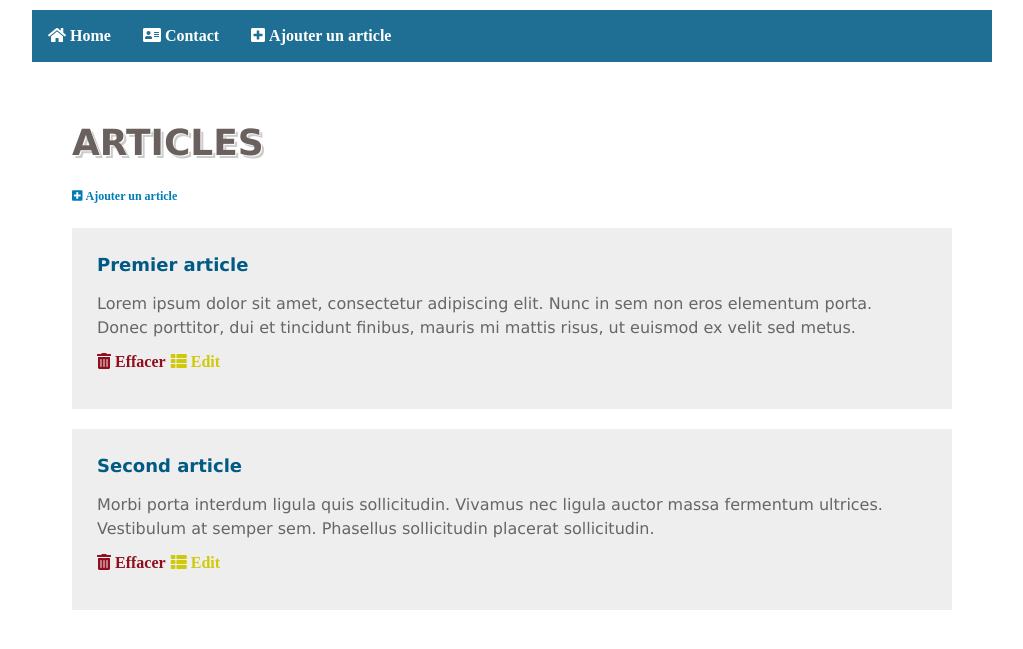
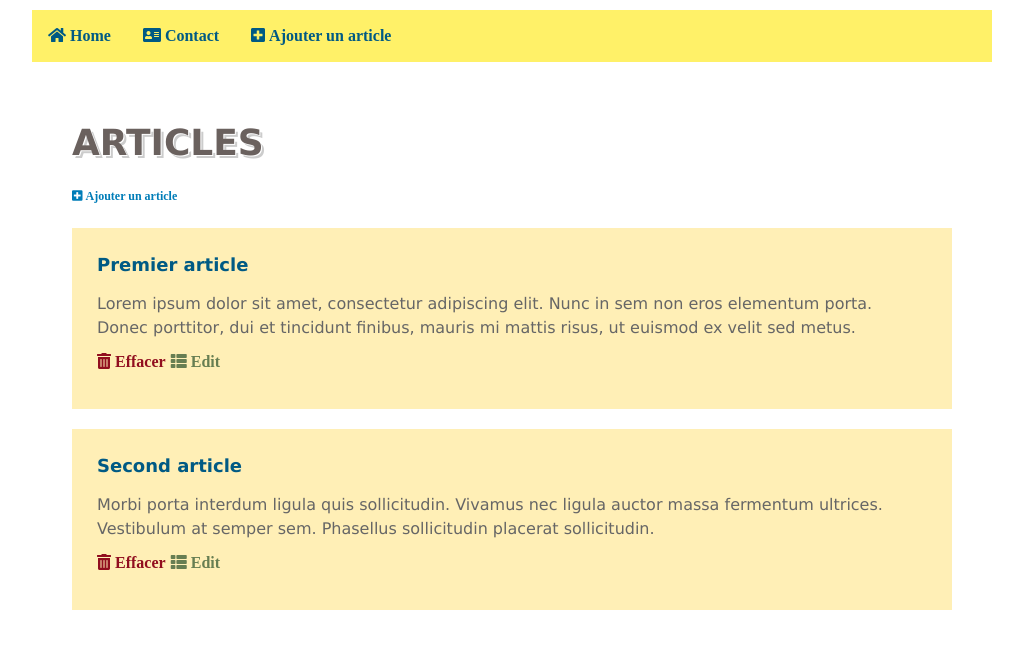
Before and after one commit to recca004/01_php, a PHP site: page / in a window 1280 px wide. Shown: the top 649 px of the page, without its empty margins (128-1151 px from the left). Run offline with PHP 8.4, Linux system fonts and the light colour scheme; data comes from the database, SQL or seed files in the repository; some libraries are stand-ins or nearby versions.

Commit message:
commit 11h

```diff
--- a/01_EXOS/css/style.css
+++ b/01_EXOS/css/style.css
@@ -82,8 +82,8 @@ nav ul li em{display:none; position:absolute; bottom:-8px; background:url(../ima
 nav ul li.actif em{display:block;}
 
 /* Navbar */
-ul.navbar {list-style-type: none;margin: 0;padding: 0;overflow: hidden;background-color: rgba(0, 90, 132, 0.88);}
+ul.navbar {list-style-type: none;margin: 0;padding: 0;overflow: hidden;background-color: #FFF168;}
 ul.navbar li {float: left;}
-ul.navbar li a {display: block;color: white;text-align: center;padding: 14px 16px;text-decoration: none;}
+ul.navbar li a {display: block;color: #005A84;text-align: center;padding: 14px 16px;text-decoration: none;}
 ul.navbar li a:hover {background-color: #062837;}
-.container{    background-color: rgb(238, 238, 238); padding: 25px;}
+.container{    background-color: #FFEFB6; padding: 25px;}
--- a/01_EXOS/view/articles/article_detail.php
+++ b/01_EXOS/view/articles/article_detail.php
@@ -18,7 +18,7 @@ if( isset( $datas[ 'article' ] ) )
             </p>
                         <p>
             <a href="<?php echo SITE_URL; ?>/index.php?page=articles&action=del&id=<?php echo $row[ 'IdArticle' ]; ?>"><i class="fas fa-trash-alt" style="color:#910E1F"> Effacer</i></a>
-            <a href="<?php echo SITE_URL; ?>/index.php?page=articles&action=show&id=<?php echo $row[ 'IdArticle' ]; ?>"><i class="fas fa-th-list" style="color:#D0C90A"> Edit</i></a>
+            <a href="<?php echo SITE_URL; ?>/index.php?page=articles&action=show&id=<?php echo $row[ 'IdArticle' ]; ?>"><i class="fas fa-th-list" style="color:#677E52"> Edit</i></a>
 
             </p>
 
--- a/01_EXOS/view/articles/articles.php
+++ b/01_EXOS/view/articles/articles.php
@@ -16,7 +16,7 @@ if( isset( $datas[ 'articles' ] ) )
                 </p>
                 <p>
                 <a href="<?php echo SITE_URL; ?>/index.php?page=articles&action=del&id=<?php echo $row[ 'IdArticle' ]; ?>"><i class="fas fa-trash-alt" style="color:#910E1F"> Effacer</i></a>
-                <a href="<?php echo SITE_URL; ?>/index.php?page=articles&action=show&id=<?php echo $row[ 'IdArticle' ]; ?>"><i class="fas fa-th-list" style="color:#D0C90A"><span> Edit</span></i></a>
+                <a href="<?php echo SITE_URL; ?>/index.php?page=articles&action=show&id=<?php echo $row[ 'IdArticle' ]; ?>"><i class="fas fa-th-list" style="color:#677E52"><span> Edit</span></i></a>
 
                 </p>
             </div>
```
